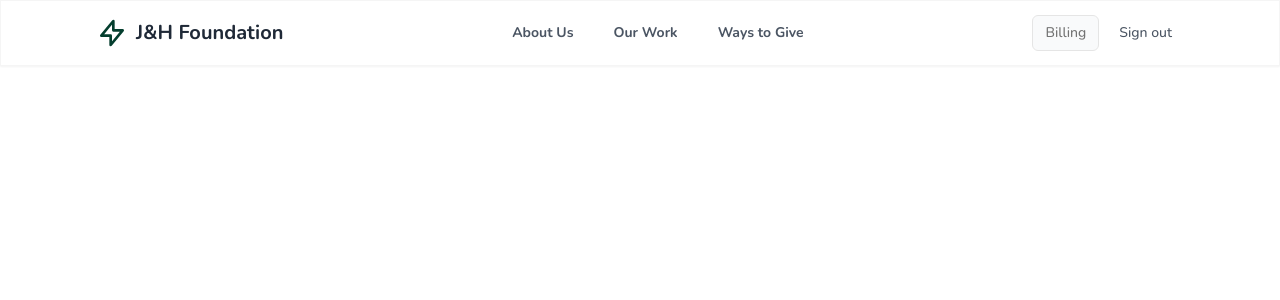
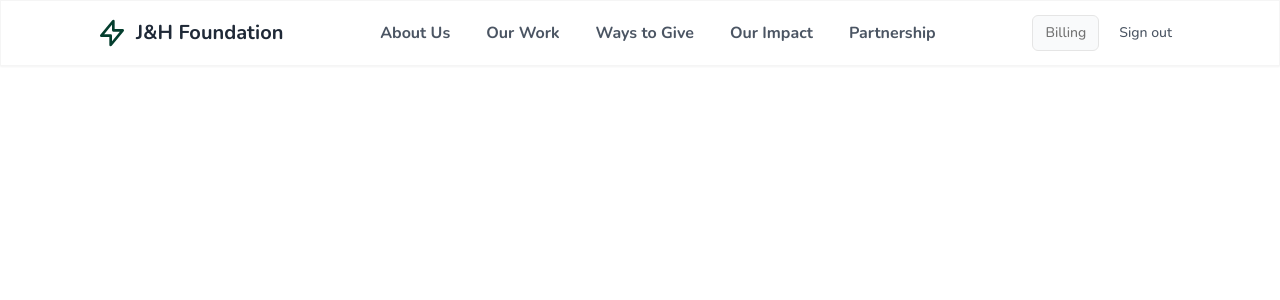
Before and after one commit to matellordson/donation-site, a Next.js app: page / in a window 1280 px wide. Shown: the top 300 px of the page. Built offline with nearby package versions, Linux system fonts and the light colour scheme; no server answers.

Commit message:
added for link navbar

```diff
--- a/components/block/navbar.tsx
+++ b/components/block/navbar.tsx
@@ -44,24 +44,36 @@ const Navbar = async () => {
                 </Link>
               </div>
               <div className="hidden md:block">
-                <div className="flex items-baseline space-x-4">
+                <div className="flex items-baseline space-x-3">
                   <Link
                     href="/about"
-                    className="rounded-md px-3 py-2 text-sm font-bold text-gray-600 hover:text-primary"
+                    className="rounded-md px-3 py-2 font-bold text-gray-600 hover:text-primary"
                   >
                     About Us
                   </Link>
                   <Link
                     href="/services"
-                    className="rounded-md px-3 py-2 text-sm font-bold text-gray-600 hover:text-primary"
+                    className="rounded-md px-3 py-2 font-bold text-gray-600 hover:text-primary"
                   >
                     Our Work
                   </Link>
                   <Link
                     href="/ways-to-give"
-                    className="rounded-md px-3 py-2 text-sm font-bold text-gray-600 hover:text-primary"
+                    className="rounded-md px-3 py-2 font-bold text-gray-600 hover:text-primary"
                   >
                     Ways to Give
+                  </Link>
+                  <Link
+                    href="#"
+                    className="rounded-md px-3 py-2 font-bold text-gray-600 hover:text-primary"
+                  >
+                    Our Impact
+                  </Link>
+                  <Link
+                    href="#"
+                    className="rounded-md px-3 py-2 font-bold text-gray-600 hover:text-primary"
+                  >
+                    Partnership
                   </Link>
                 </div>
               </div>
@@ -140,6 +152,18 @@ const Navbar = async () => {
                     >
                       Ways to Give
                     </Link>
+                    <Link
+                      href="#"
+                      className="rounded-md px-3 py-2 font-bold text-gray-600 hover:text-primary"
+                    >
+                      Our Impact
+                    </Link>
+                    <Link
+                      href="#"
+                      className="rounded-md px-3 py-2 font-bold text-gray-600 hover:text-primary"
+                    >
+                      Partnership
+                    </Link>
                   </div>
                   <div className="flex flex-col gap-x-2">
                     {!supabase ? (
```
